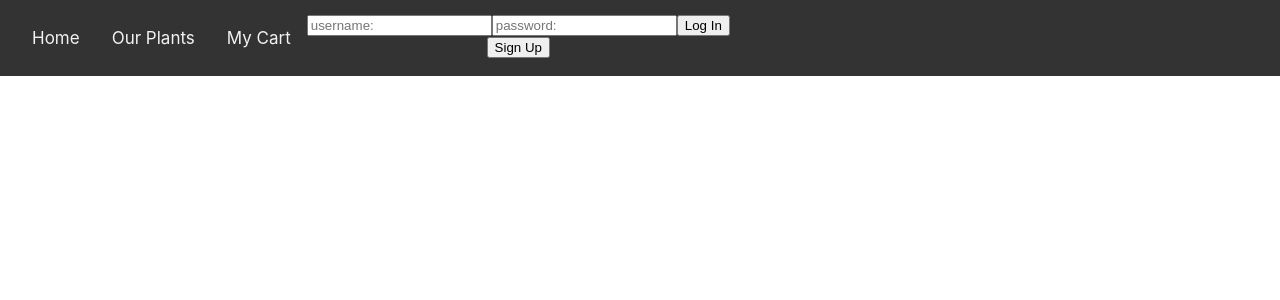
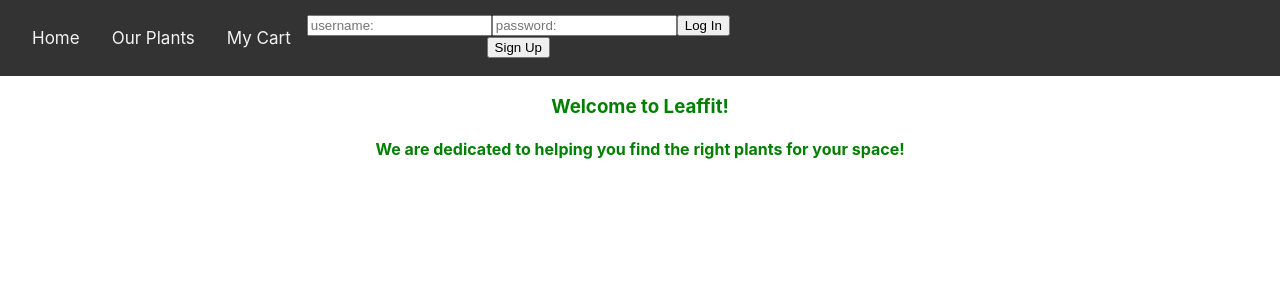
Before and after one commit to sonnemanc/leaffit, a React (Create React App) app in the folder client/: page / in a window 1280 px wide. Shown: the top 300 px of the page. Built offline with nearby package versions, Linux system fonts and the light colour scheme; no server answers.

Commit message:
more styling, home page

```diff
--- a/client/src/App.css
+++ b/client/src/App.css
@@ -73,3 +73,9 @@
   flex: 1;
   justify-content: 'space-between';
 }
+
+.welcome {
+  float: center;
+  color: green;
+  text-align: center;
+}
--- a/client/src/App.js
+++ b/client/src/App.js
@@ -5,6 +5,7 @@ import { getCurrentUser } from './actions/currentUser.js'
 import { getPlants } from './actions/plantActions.js'
 import Navbar from './components/NavBar.js'
 import Login from './components/user/Login.js'
+import Home from './components/Home.js'
 import Logout from './components/user/Logout.js'
 import MyCart from './components/MyCart.js'
 import PlantList from './components/plant/PlantList.js'
@@ -24,6 +25,8 @@ class App extends React.Component {
       <Router>
         <div className="App">
         <Navbar/>
+         <Route exact path='/' component={Home}/>
+         <Route exact path='/home' component={Home}/>
          <Route exact path='/login' component={Login}/>
          <Route exact path='/cart' component={MyCart}/>
          <Route exact path='/plants' component={PlantList}/>
--- a/client/src/actions/currentUser.js
+++ b/client/src/actions/currentUser.js
@@ -1,3 +1,4 @@
+
 // synchronous action creators
 export const setCurrentUser = user => {
     return {
@@ -69,5 +70,6 @@ export const logout = () => {
             method: 'DELETE'
         })
         .then(dispatch(clearCurrentUser()))
+        .then(dispatch())
     }
 }
--- a/client/src/actions/myCart.js
+++ b/client/src/actions/myCart.js
@@ -2,6 +2,12 @@ export const setMyCart = cart => {
     return {
         type: "GET_CART",
         cart
+    }
+}
+
+export const emptyCart = cart => {
+    return {
+        type: "CLEAR_CART"
     }
 }
 
--- /dev/null
+++ b/client/src/components/Home.js
@@ -0,0 +1,12 @@
+import React from 'react'
+
+const Home = () => {
+    return (
+        <div className="welcome">
+            <h3>Welcome to Leaffit!</h3>
+            <h4>We are dedicated to helping you find the right plants for your space!</h4>
+        </div>
+    )
+}
+
+export default Home
--- a/client/src/components/NavBar.js
+++ b/client/src/components/NavBar.js
@@ -8,7 +8,7 @@ const NavBar = ({ currentUser }) => {
     return (
         <div className='NavBar'>
             <div className='Links'>
-              <NavLink to="/">Home</NavLink>
+              <NavLink to="/home">Home</NavLink>
               <NavLink to="/plants">Our Plants</NavLink>
               <NavLink to="/cart">My Cart</NavLink>
 
--- a/client/src/reducers/myCart.js
+++ b/client/src/reducers/myCart.js
@@ -2,6 +2,8 @@ export default (state = [], action) => {
     switch (action.type) {
         case "GET_CART":
             return action.cart
+        case "CLEAR_CART":
+            return []
         default:
             return state
     }
```
